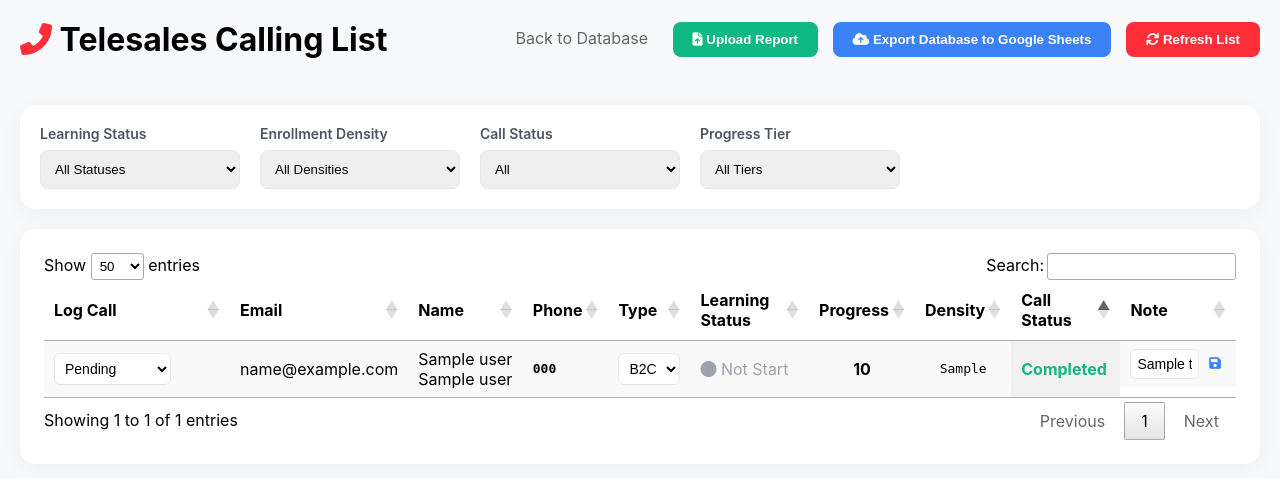
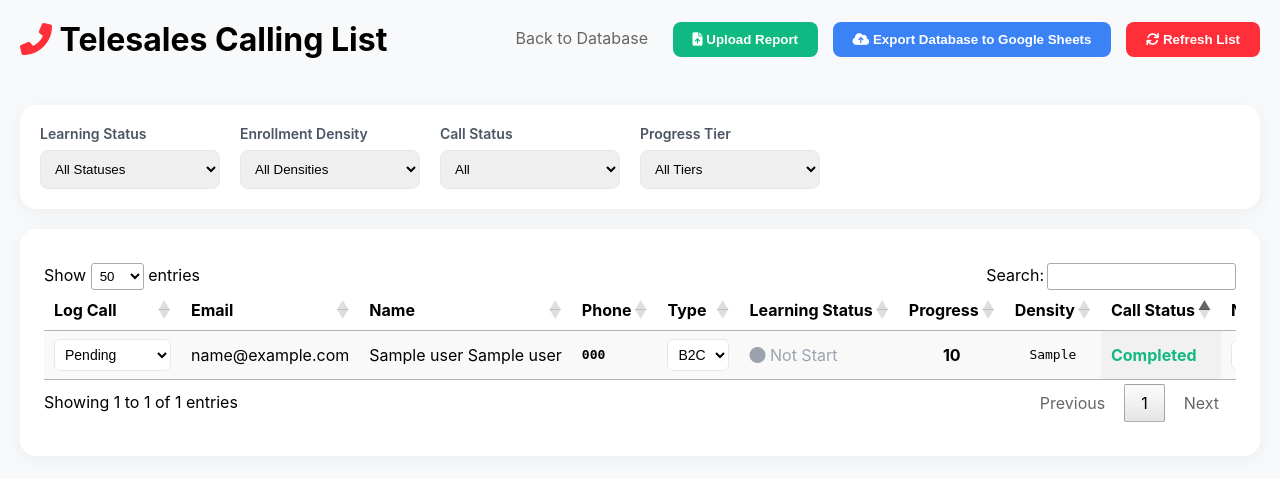
Before and after one commit to porpor075/STEM2, a Flask app: template templates/calling_list.html in a window 1280 px wide. Shown: the part 21-500 px from the top of the page. Run offline with Flask 3, Linux system fonts and the light colour scheme; the template is opened without the code that fills it: most values are stand-ins (such as "Sample title", 1, 10 or a date in 2020); lists and menus that the app fills with data are empty; some libraries are stand-ins or nearby versions.

Commit message:
Update calling_list.html

```diff
--- a/templates/calling_list.html
+++ b/templates/calling_list.html
@@ -16,21 +16,62 @@
             --sys-border: #E5E8EB;
         }
         body { font-family: -apple-system, BlinkMacSystemFont, "Segoe UI", Roboto, sans-serif; background: var(--color-bg); margin: 0; padding: 20px; }
+
+        /* Loading Overlay */
+        #loader-overlay {
+            position: fixed;
+            top: 0;
+            left: 0;
+            width: 100%;
+            height: 100%;
+            background: white;
+            display: flex;
+            flex-direction: column;
+            justify-content: center;
+            align-items: center;
+            z-index: 9999;
+        }
+        .spinner {
+            width: 50px;
+            height: 50px;
+            border: 5px solid #f3f3f3;
+            border-top: 5px solid var(--color-primary);
+            border-radius: 50%;
+            animation: spin 1s linear infinite;
+            margin-bottom: 15px;
+        }
+        @keyframes spin {
+            0% { transform: rotate(0deg); }
+            100% { transform: rotate(360deg); }
+        }
+        #main-content { visibility: hidden; }
+
         .header { display: flex; justify-content: space-between; align-items: center; margin-bottom: 24px; }
-        .card { background: var(--color-card); border-radius: 16px; padding: 24px; box-shadow: 0 4px 20px rgba(0,0,0,0.05); margin-bottom: 20px; }
+        .card { background: var(--color-card); border-radius: 16px; padding: 24px; box-shadow: 0 4px 20px rgba(0,0,0,0.05); margin-bottom: 20px; overflow-x: auto; }
         .status-called { color: #10B981; font-weight: bold; }
         .btn-sync { background: var(--color-primary); color: white; border: none; padding: 10px 20px; border-radius: 8px; cursor: pointer; font-weight: 600; }
         .select-status { padding: 6px; border-radius: 6px; border: 1px solid var(--sys-border); background: white; font-size: 14px; }
-        .input-note { padding: 6px; border-radius: 6px; border: 1px solid var(--sys-border); font-size: 14px; width: 100%; box-sizing: border-box; }
-        .filter-section { display: flex; gap: 20px; margin-bottom: 20px; background: white; padding: 20px; border-radius: 16px; box-shadow: 0 4px 20px rgba(0,0,0,0.05); }
+        .input-note { padding: 6px; border-radius: 6px; border: 1px solid var(--sys-border); font-size: 14px; width: 100%; box-sizing: border-box; min-width: 150px; }
+        .filter-section { display: flex; gap: 20px; margin-bottom: 20px; background: white; padding: 20px; border-radius: 16px; box-shadow: 0 4px 20px rgba(0,0,0,0.05); overflow-x: auto; }
         .filter-group { display: flex; flex-direction: column; gap: 8px; }
         .filter-group label { font-weight: 600; font-size: 14px; color: #4B5563; }
-        .filter-group select { padding: 10px; border-radius: 8px; border: 1px solid var(--sys-border); min-width: 200px; }
+        .filter-group select { padding: 10px; border-radius: 8px; border: 1px solid var(--sys-border); min-width: 180px; }
         .btn-save-note { background: none; border: none; color: #3B82F6; cursor: pointer; padding: 5px; }
         .btn-save-note:hover { color: #2563EB; }
+
+        /* Table responsiveness */
+        #callingTable_wrapper { padding: 10px 0; }
+        table.dataTable thead th { white-space: nowrap; }
+        table.dataTable tbody td { white-space: nowrap; vertical-align: middle; }
     </style>
 </head>
 <body>
+    <div id="loader-overlay">
+        <div class="spinner"></div>
+        <div style="font-weight: 600; color: #666;">Loading Calling List...</div>
+    </div>
+
+    <div id="main-content">
     <div class="header">
         <h1><i class="fas fa-phone-alt" style="color:var(--color-primary)"></i> Telesales Calling List</h1>
         <div>
@@ -110,7 +151,7 @@
                     <th>Progress</th>
                     <th style="text-align: center;">Density</th>
                     <th>Call Status</th>
-                    <th>Note</th>
+                    <th style="min-width: 250px;">Note</th>
                 </tr>
             </thead>
             <tbody>
@@ -163,7 +204,8 @@
                             <span class="status-called">{{ user.Status }}</span>
                         {% endif %}
                     </td>
-                    <td style="display: flex; align-items: center; gap: 5px;">
+                    <td>
+                        <div style="display: flex; align-items: center; gap: 5px;">
                             <input type="text" class="input-note" value="{{ user.Note }}" placeholder="Add note...">
                             <button class="btn-save-note"
                                     data-email="{{ user.Email_Clean }}"
@@ -173,18 +215,26 @@
                                     onclick="saveNote(this)">
                                 <i class="fas fa-save"></i>
                             </button>
+                        </div>
                     </td>
                 </tr>
                 {% endfor %}
             </tbody>
         </table>
     </div>
+    </div>
 
     <script>
         $(document).ready(function() {
             const table = $('#callingTable').DataTable({
                 pageLength: 50,
-                order: [[8, 'asc']]
+                order: [[8, 'asc']],
+                scrollX: true,
+                autoWidth: false,
+                initComplete: function() {
+                    $('#loader-overlay').fadeOut();
+                    $('#main-content').css('visibility', 'visible');
+                }
             });
 
             // Custom Filters
```
Lines whose indentation alone changed are shown as unchanged.
